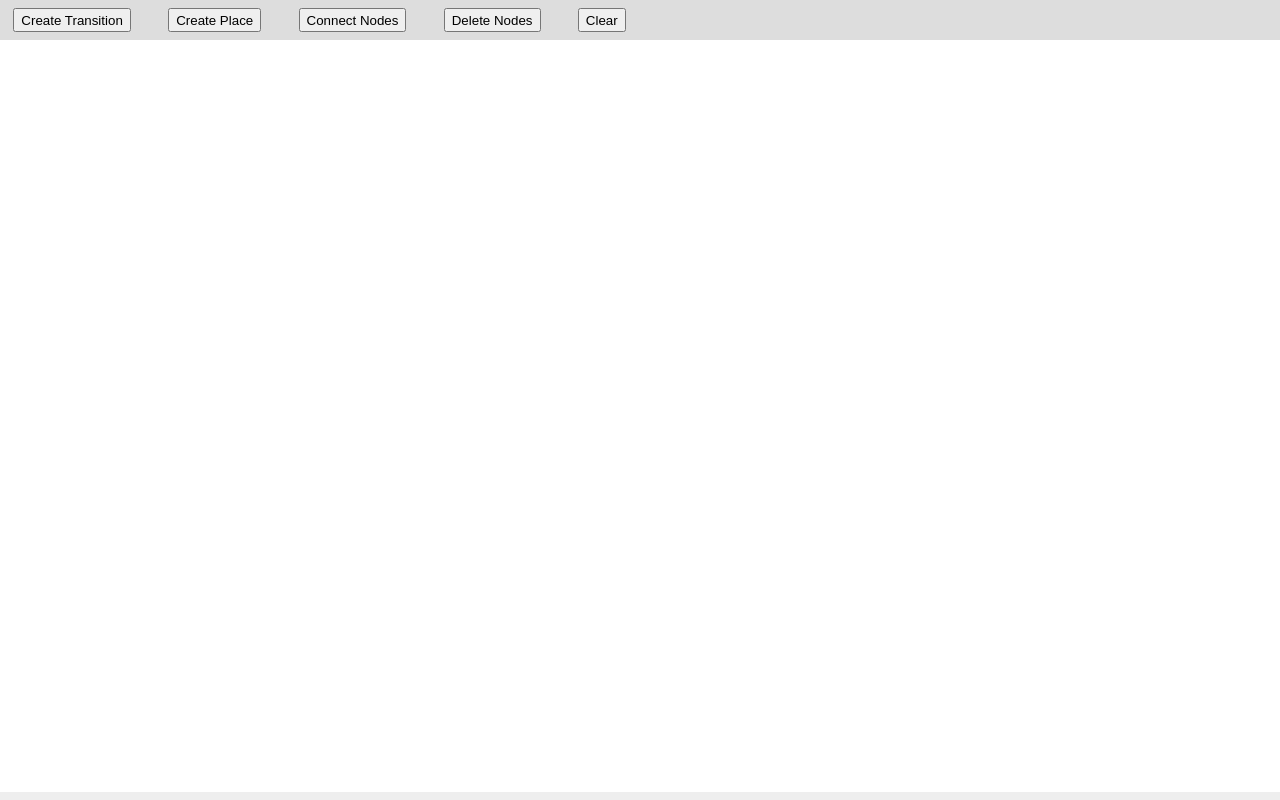
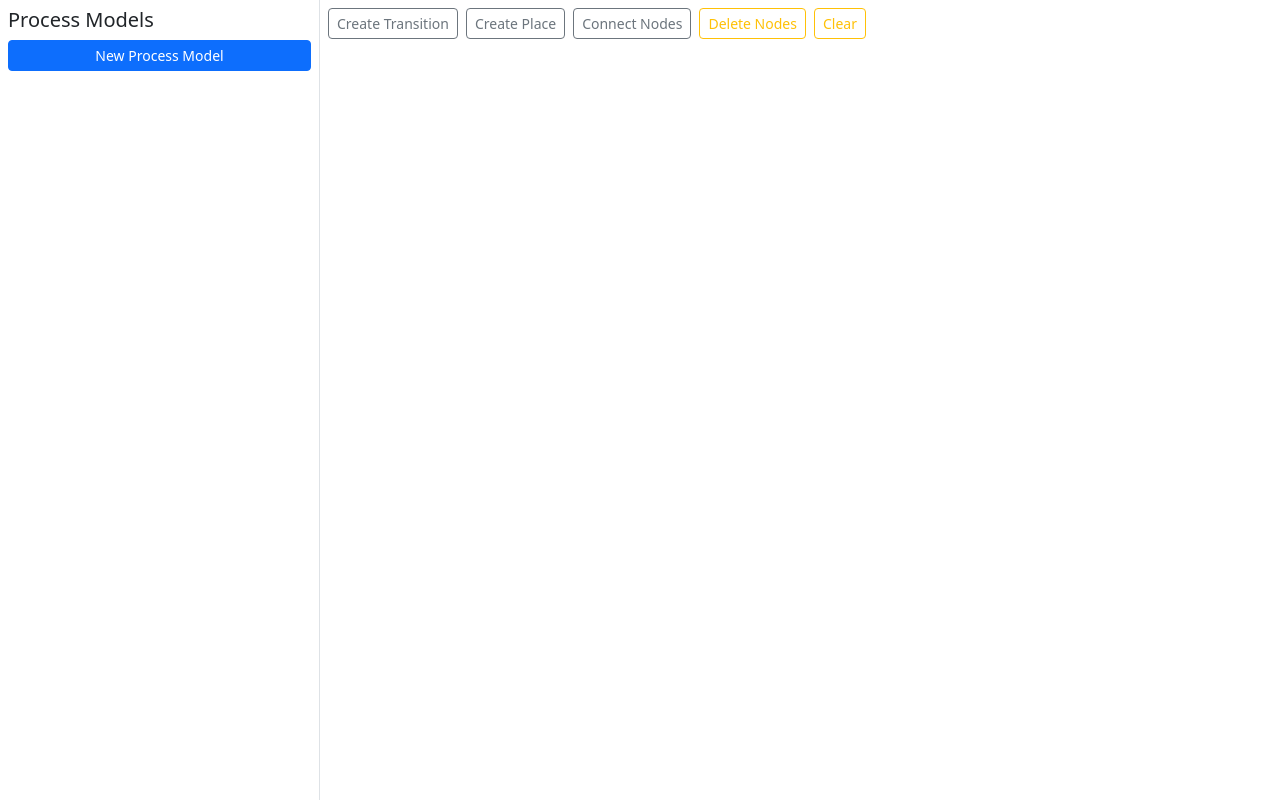
Before and after one commit to ch1nq/sea2023, a Flask app: page / in a window 1280 px wide. Run offline with Flask 3, Linux system fonts and the light colour scheme.

Commit message:
Layout changes

```diff
--- a/main.py
+++ b/main.py
@@ -1,5 +1,6 @@
 import enum
 import logging
+import os
 import random
 from dataclasses import dataclass
 
@@ -9,7 +10,7 @@
 
 
 logging.basicConfig(level=logging.INFO)
-tunnel = ngrok.werkzeug_develop()
+# tunnel = ngrok.werkzeug_develop()
 app = Flask(__name__)
 
 MAX_NODES = 10000
@@ -63,12 +64,33 @@
     return NodeId(id)
 
 
+def get_file_tree(root_dir: os.PathLike) -> dict[str, dict[str, bool]]:
+    file_tree = {}
+    for root, _dirs, files in os.walk(root_dir):
+        current_level = file_tree
+        path = root.split(os.sep)
+        for dir in path:
+            if dir not in current_level:
+                current_level[dir] = {}
+            current_level = current_level[dir]
+        for file in files:
+            current_level[file] = True
+    return file_tree
+
+
 @app.route("/", methods=["GET", "POST"])
 def index() -> flask.Response:
     global nodes, edges
 
+    file_tree = get_file_tree("models")
+
     return flask.make_response(
-        render_template("index.html", nodes=nodes.values(), edges=edges.values())
+        render_template(
+            "index.html",
+            nodes=nodes.values(),
+            edges=edges.values(),
+            file_tree=file_tree,
+        )
     )
 
 
@@ -161,4 +183,4 @@
 
 
 if __name__ == "__main__":
-    app.run(debug=True, host="0.0.0.0")
+    app.run(debug=True)
--- /dev/null
+++ b/static/css/style.css
@@ -0,0 +1,75 @@
+:root {
+    --color-primary: var(--bs-primary);
+    --color-dark: var(--bs-gray-800);
+    --color-medium: var(--bs-gray-400);
+    --color-light: var(--bs-gray-200);
+    --scrollbar-width: 0px;
+    --scrollbar-height: 0px;
+    --node-size: 50px;
+    --node-text-size: 20px;
+    --node-highlight-color: var(--color-primary);
+    --edge-color: var(--color-dark);
+    --node-stroke-color: var(--color-dark);
+    --edge-thickness: 1px;
+}
+
+body {
+    height: 100%;
+}
+
+.no-select {
+    -webkit-user-select: none;
+    -moz-user-select: none;
+    -ms-user-select: none;
+}
+
+#canvas {
+    background-color: #fff;
+    /* height: 100vh; */
+}
+
+i.no-transition.collapsing {
+    display: none;
+}
+
+.node {
+    stroke: var(--node-stroke-color);
+    stroke-width: var(--edge-thickness);
+    width: var(--node-size);
+    height: var(--node-size);
+    transform: translate(calc(-0.5 * var(--node-size)), calc(-0.5 * var(--node-size)));
+}
+
+.node-transition {
+    rx: 2000px;
+}
+
+.node-place {
+    rx: 0;
+}
+
+.node-text {
+    fill: var(--color-dark);
+    font-size: var(--node-text-size);
+    font-family: "Arial", sans-serif;
+    text-anchor: middle;
+    dominant-baseline: middle;
+}
+
+.node-group {
+    fill: var(--color-light);
+}
+
+.node-group:hover {
+    fill: var(--color-medium);
+}
+
+.node-selected {
+    fill: var(--node-highlight-color);
+}
+
+.edge {
+    stroke: var(--edge-color);
+    stroke-width: var(--edge-thickness);
+    marker-end: url(#arrow);
+}
--- a/templates/index.html
+++ b/templates/index.html
@@ -3,70 +3,79 @@
 
 <head>
     <title>Node Editor</title>
-    <style>
-        .no-select {
-            -webkit-user-select: none;
-            -moz-user-select: none;
-            -ms-user-select: none;
-        }
-
-        #navbar {
-            width: 100%;
-            height: 1.5em;
-            background-color: #ddd;
-            color: #fff;
-            display: flex;
-            align-items: fill;
-            justify-content: baseline;
-            column-gap: 1.5em;
-            margin: 0;
-            padding: 0.5em 0;
-        }
-
-        #canvas {
-            background-color: #fff;
-            width: 100vw;
-            height: calc(100vh - 3em - (var(--scrollbar-height, 0px)));
-        }
-
-        body {
-            background-color: #eee;
-            margin: 0;
-            padding: 0;
-        }
-
-        #state {
-            color: #000;
-            font-weight: bold;
-            font-size: 1.5em;
-            font-family: "Arial", sans-serif;
-            margin-left: auto;
-            margin-right: 1em;
-        }
-
-        .btn {
-            cursor: pointer;
-            margin-left: 1em;
-        }
-    </style>
+    <link rel="stylesheet" href="{{ url_for('static', filename='css/style.css') }}">
+    <link href="https://cdn.jsdelivr.net/npm/bootstrap@5.3.0-alpha3/dist/css/bootstrap.min.css" rel="stylesheet"
+        integrity="sha384-KK94CHFLLe+nY2dmCWGMq91rCGa5gtU4mk92HdvYe+M/SXH301p5ILy+dN9+nJOZ" crossorigin="anonymous">
+    <link rel="stylesheet" href="https://cdn.jsdelivr.net/npm/bootstrap-icons@1.10.5/font/bootstrap-icons.css">
 </head>
 
 <body>
-    <div id="navbar">
-        <button class="btn" id="btn-create-transition">Create Transition</button>
-        <button class="btn" id="btn-create-place">Create Place</button>
-        <button class="btn" id="btn-connect">Connect Nodes</button>
-        <button class="btn" id="btn-delete">Delete Nodes</button>
-        <button class="btn" id="btn-clear">Clear</button>
+    <div class="d-flex flex-column vh-100">
+        <div class="d-flex flex-row flex-grow-1">
+            {% macro render_tree(tree, prefix) %}
+            <ul id="collapse-{{ prefix }}" class="ps-3 collapse show collapse-{{ prefix }}">
+                {% for key, value in tree.items() %}
+                {% set id = prefix + key.replace(" ", "_") %}
+                <li class="list-group-item">
+                    {% if value is mapping %}
+                    <span class="d-block" data-bs-toggle="collapse" data-bs-target=".collapse-{{ id }}"
+                        href="#collapse-{{ id }}" role="button"
+                        aria-controls="collapse-{{ id }} collapse-{{ id }}_caret" aria-expanded="true">
+                        <i class="bi bi-folder-fill me-2"></i>
+                        {{ key }}
+                        <i class="bi bi-caret-right collapse-{{ id }} collapse no-transition"
+                            id="collapse-{{ id }}_caret"></i>
+                        <i class="bi bi-caret-down collapse-{{ id }} collapse show no-transition"
+                            id="collapse-{{ id }}_caret"></i>
+                    </span>
+                    {{ render_tree(value, id) }}
+                    {% else %}
+                    <a role="button"
+                        class="mb-1 icon-link link-dark link-offset-3-hover link-underline link-underline-opacity-0 link-underline-opacity-75-hover">
+                        <i class="bi bi-file-earmark"></i>
+                        {{key }}
+                    </a>
+                    {% endif %}
+                </li>
+                {% endfor %}
+            </ul>
+            {% endmacro %}
+
+            <div class="p-2 border-end vh-100 d-flex flex-column" style="width: 20em">
+                <h5>Process Models</h5>
+                <button type=" button" class="btn btn-primary btn-sm" id="btn-create-graph">New Process Model</button>
+                <div class="overflow-x-scroll">
+                    {{ render_tree(file_tree, "root") }}
+                </div>
+            </div>
+
+
+            <div class="d-flex flex-column flex-fill">
+                <div class="btn-toolbar gap-2 m-2" role="toolbar">
+                    <button type="button" class="btn btn-outline-secondary btn-sm" id="btn-create-transition">Create
+                        Transition</button>
+                    <button type="button" class="btn btn-outline-secondary btn-sm" id="btn-create-place">Create
+                        Place</button>
+                    <button type="button" class="btn btn-outline-secondary btn-sm" id="btn-connect">Connect
+                        Nodes</button>
+                    <button type="button" class="btn btn-outline-warning btn-sm" id="btn-delete">Delete Nodes</button>
+                    <button type="button" class="btn btn-outline-warning btn-sm" id="btn-clear">Clear</button>
                     <span class="state" id="state"></span>
                 </div>
-    <svg class="no-select" id="canvas">
+
+                <svg class="no-select flex-fill" id="canvas">
                     <g id="graph">
                         <g id="nodes"></g>
                         <g id="edges"></g>
                     </g>
                 </svg>
+            </div>
+        </div>
+    </div>
     <script src="{{ url_for('static', filename='js/script.js') }}"></script>
+    <script src="https://cdn.jsdelivr.net/npm/bootstrap@5.3.0-alpha3/dist/js/bootstrap.bundle.min.js"
+        integrity="sha384-ENjdO4Dr2bkBIFxQpeoTz1HIcje39Wm4jDKdf19U8gI4ddQ3GYNS7NTKfAdVQSZe"
+        crossorigin="anonymous"></script>
 </body>
 
 </html>
```
Also changed, not shown: script.ts (+70 -74 lines), 1 other file. Lines whose indentation alone changed are shown as unchanged.
